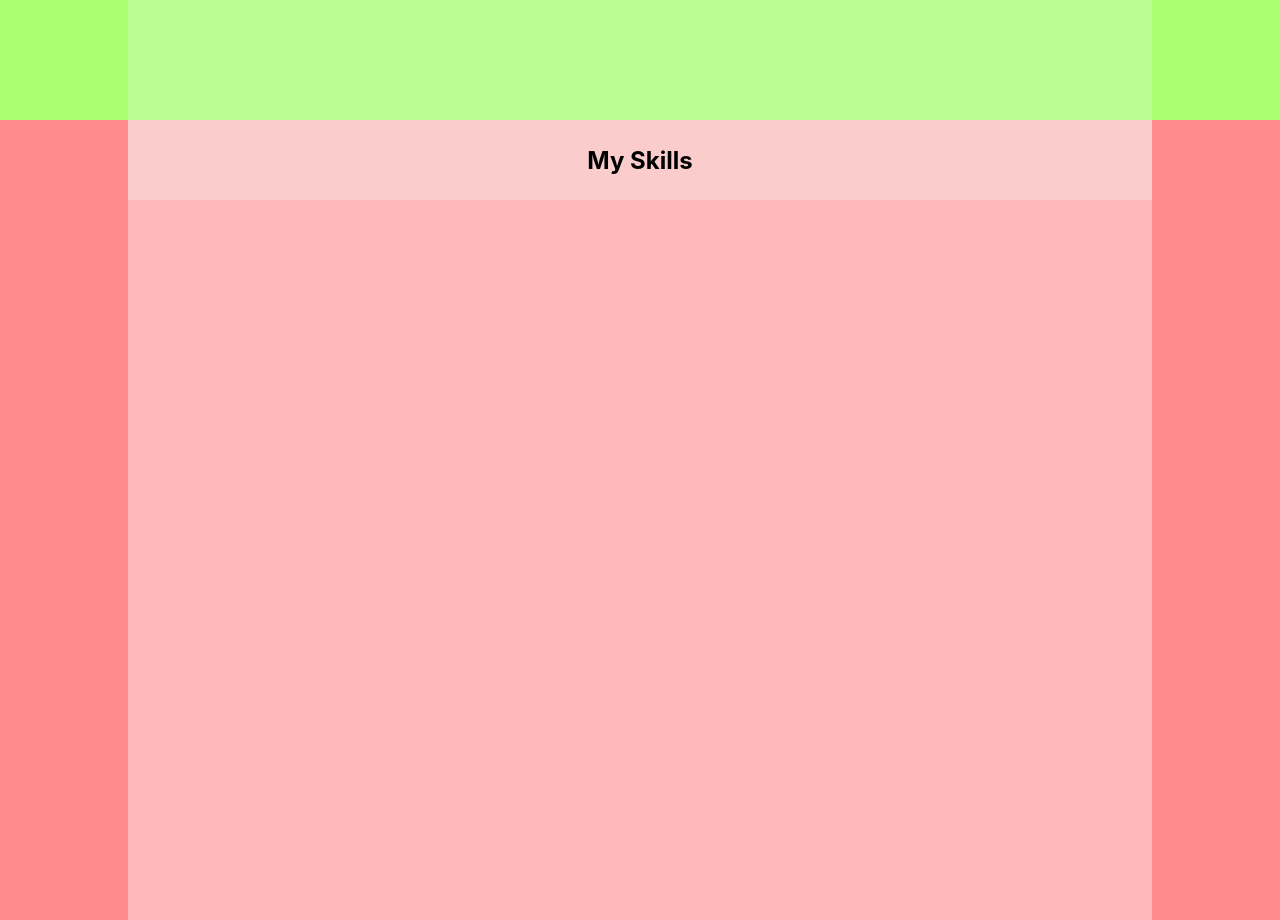
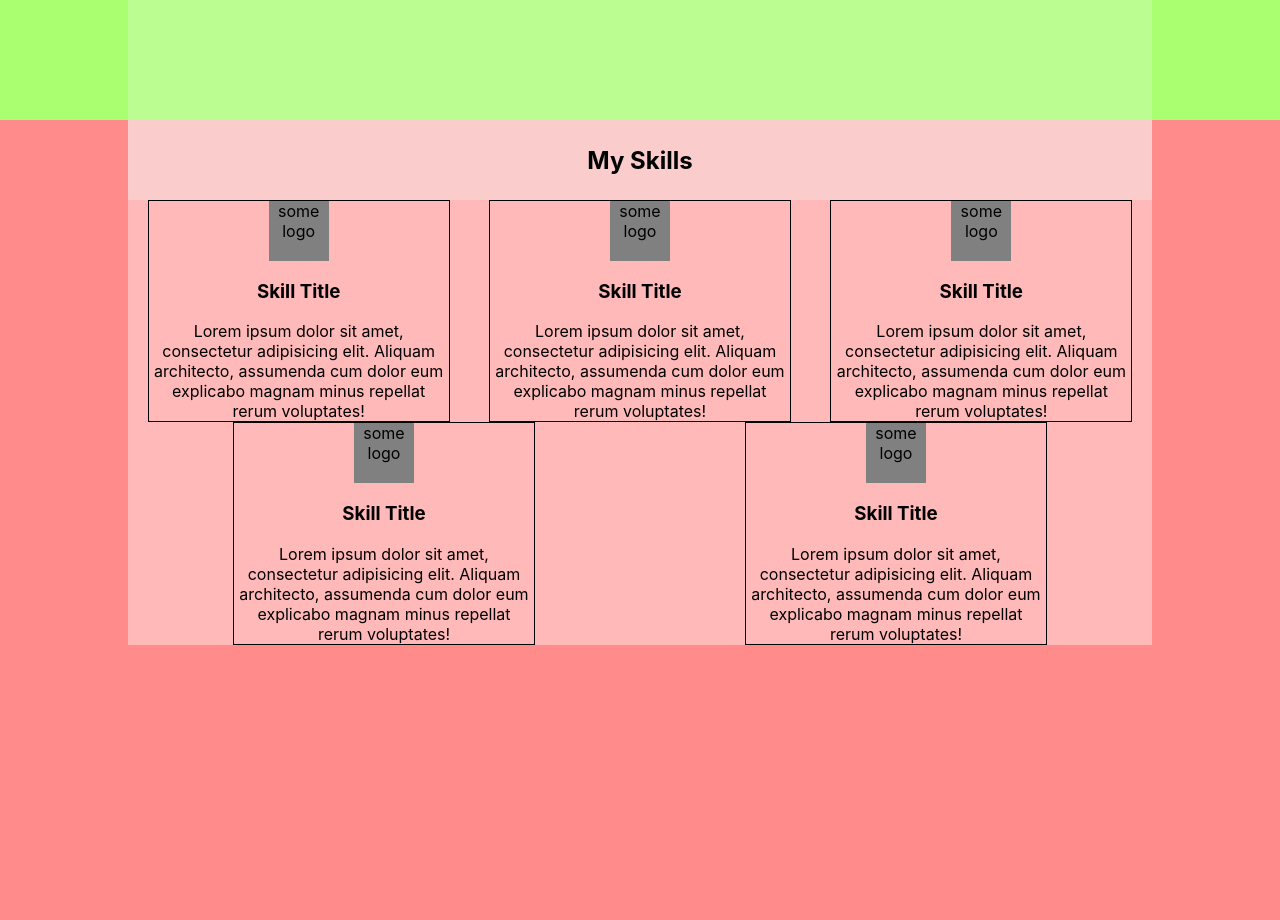
Before and after one commit to YaroshUlad/portfolio, a React (Create React App) app: page / in a window 1280 px wide. Shown: the part 760-1680 px from the top of the page. Built offline with nearby package versions, Linux system fonts and the light colour scheme.

Commit message:
end fix adaptive for MySkills.tsx

```diff
--- a/src/components/mySkills/MySkills.module.css
+++ b/src/components/mySkills/MySkills.module.css
@@ -1,5 +1,6 @@
 .mySkillsBlock{
-    height: 100vh;
+    min-height: 100vh;
+    max-height: max-content;
     background-color: #ff8b8b;
 }
 .container{
@@ -18,4 +19,8 @@
 .skillsWrapper{
     height: calc(100% - 80px);
     background-color: #ffb9b9;
+    display: flex;
+    flex-wrap: wrap;
+    justify-content: space-around;
+    text-align: center;
 }
--- a/src/components/mySkills/MySkills.tsx
+++ b/src/components/mySkills/MySkills.tsx
@@ -1,5 +1,6 @@
 import React from 'react';
 import s from './MySkills.module.css'
+import {Skill} from "./skill/Skill";
 
 export const MySkills = () => {
     return (
@@ -9,7 +10,11 @@ export const MySkills = () => {
                     <h2>My Skills</h2>
                 </div>
                 <div className={s.skillsWrapper}>
-
+                    <Skill/>
+                    <Skill/>
+                    <Skill/>
+                    <Skill/>
+                    <Skill/>
                 </div>
 
             </div>
--- /dev/null
+++ b/src/components/mySkills/skill/Skill.module.css
@@ -0,0 +1,18 @@
+.wrapper{
+    width: 300px;
+    border: 1px solid;
+    display: flex;
+    flex-direction: column;
+    align-items: center;
+}
+.logoWrapper{
+    width: 60px;
+    height: 60px;
+    background-color: gray;
+}
+.titleWrapper{
+
+}
+.descriptionWrapper{
+
+}
--- /dev/null
+++ b/src/components/mySkills/skill/Skill.tsx
@@ -0,0 +1,19 @@
+import React from 'react';
+import s from './Skill.module.css'
+
+export const Skill = () => {
+    return (
+        <div className={s.wrapper}>
+            <div className={s.logoWrapper}>
+                some logo
+            </div>
+            <div className={s.titleWrapper}>
+                <h3>Skill Title</h3>
+            </div>
+            <div className={s.descriptionWrapper}>
+                Lorem ipsum dolor sit amet, consectetur adipisicing elit. Aliquam architecto, assumenda cum dolor eum explicabo magnam minus repellat rerum voluptates!
+            </div>
+
+        </div>
+    );
+};
```
